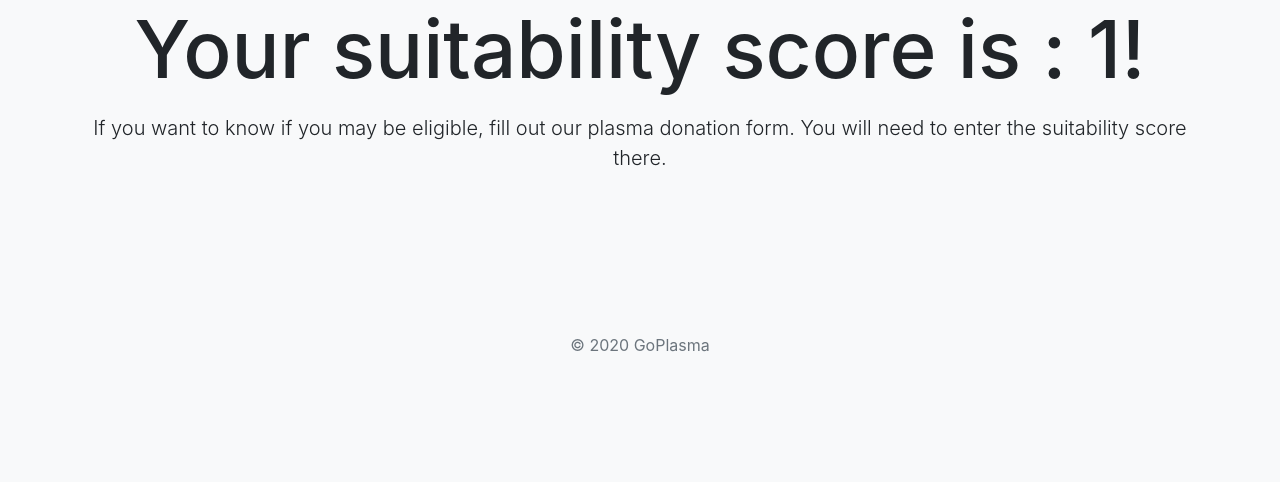
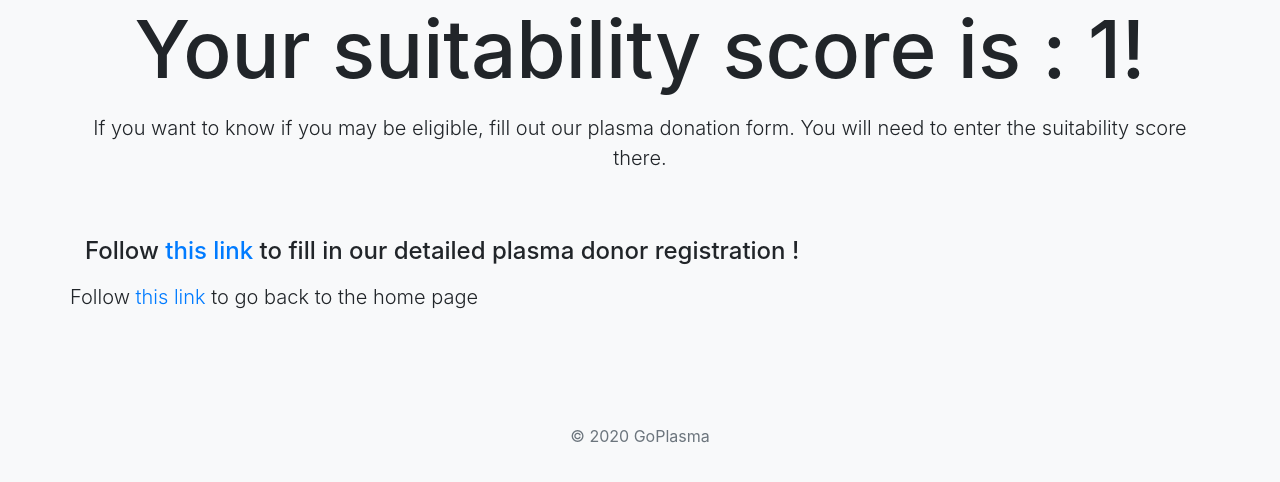
Before and after one commit to RomainMendez/goplasma, a Flask app: page /result in a window 1280 px wide. Shown: the part 265-747 px from the top of the page. Run offline with Flask 2, Linux system fonts and the light colour scheme; parts of the project's set-up code (start-up, migrations or seed data) failed here and were passed over; some libraries are stand-ins or nearby versions.

Commit message:
final changes

```diff
--- a/templates/result.html
+++ b/templates/result.html
@@ -80,9 +80,14 @@
   </div>
 
   <div class="row">
-    <!--First question of the test-->
+    <div class="col-md-8 order-md-1">
+    <h4 class="mb-3">Follow <a href="https://docs.google.com/forms/d/e/1FAIpQLSfuyxUUgx_L_BnJsZbD6z4rRb-a8FJG_2RwJdcLQ5mPfOMikQ/viewform">this link</a> to fill in our detailed plasma donor registration !</h4>
+    </div>
 
   </div>
+  <div class="row">
+  <p class="lead" >Follow <a href="https://slefouest.wixsite.com/goplasmas">this link</a> to go back to the home page</p>
+</div>
 
   <footer class="my-5 pt-5 text-muted text-center text-small">
     <p class="mb-1">&copy; 2020 GoPlasma</p>
```
